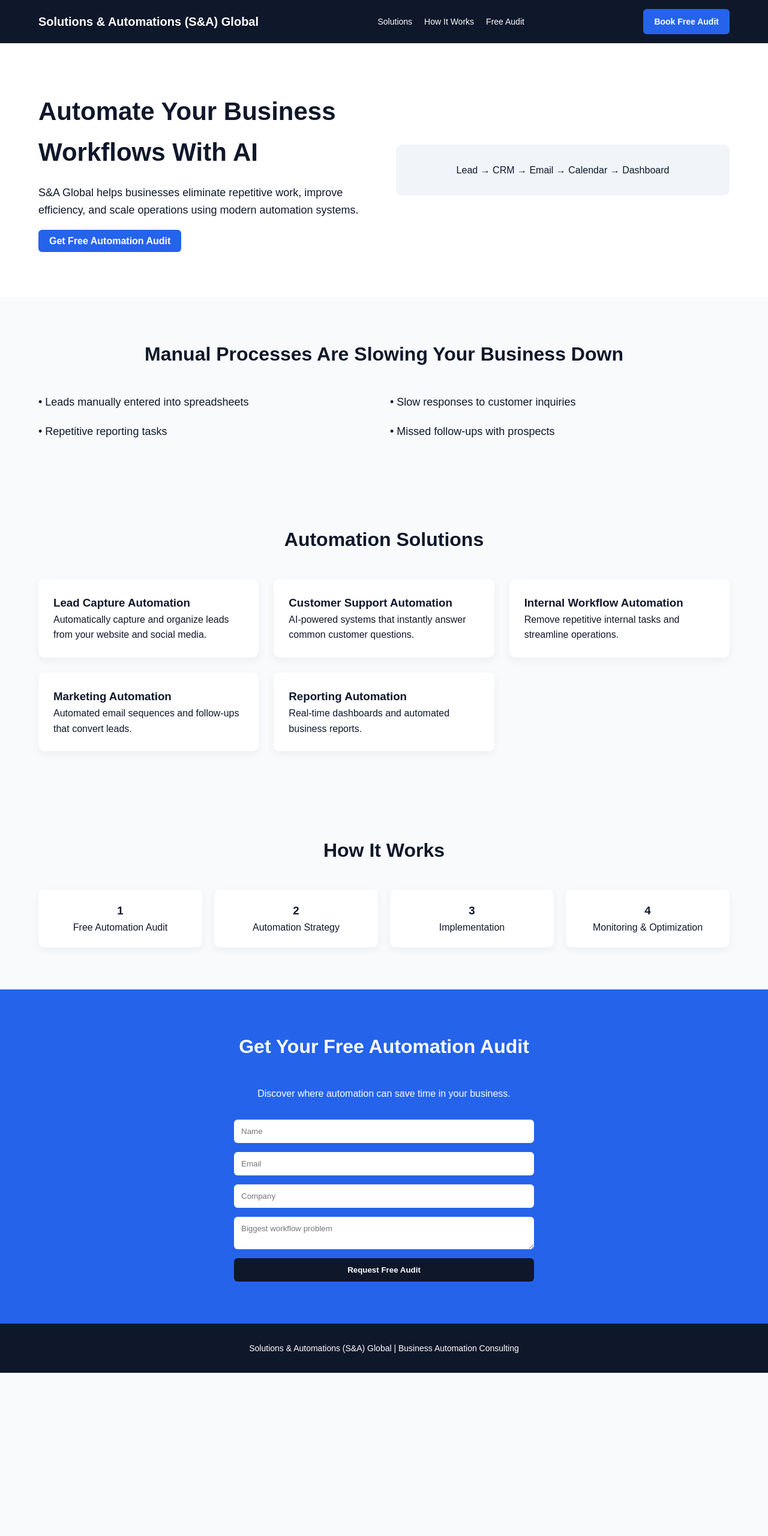
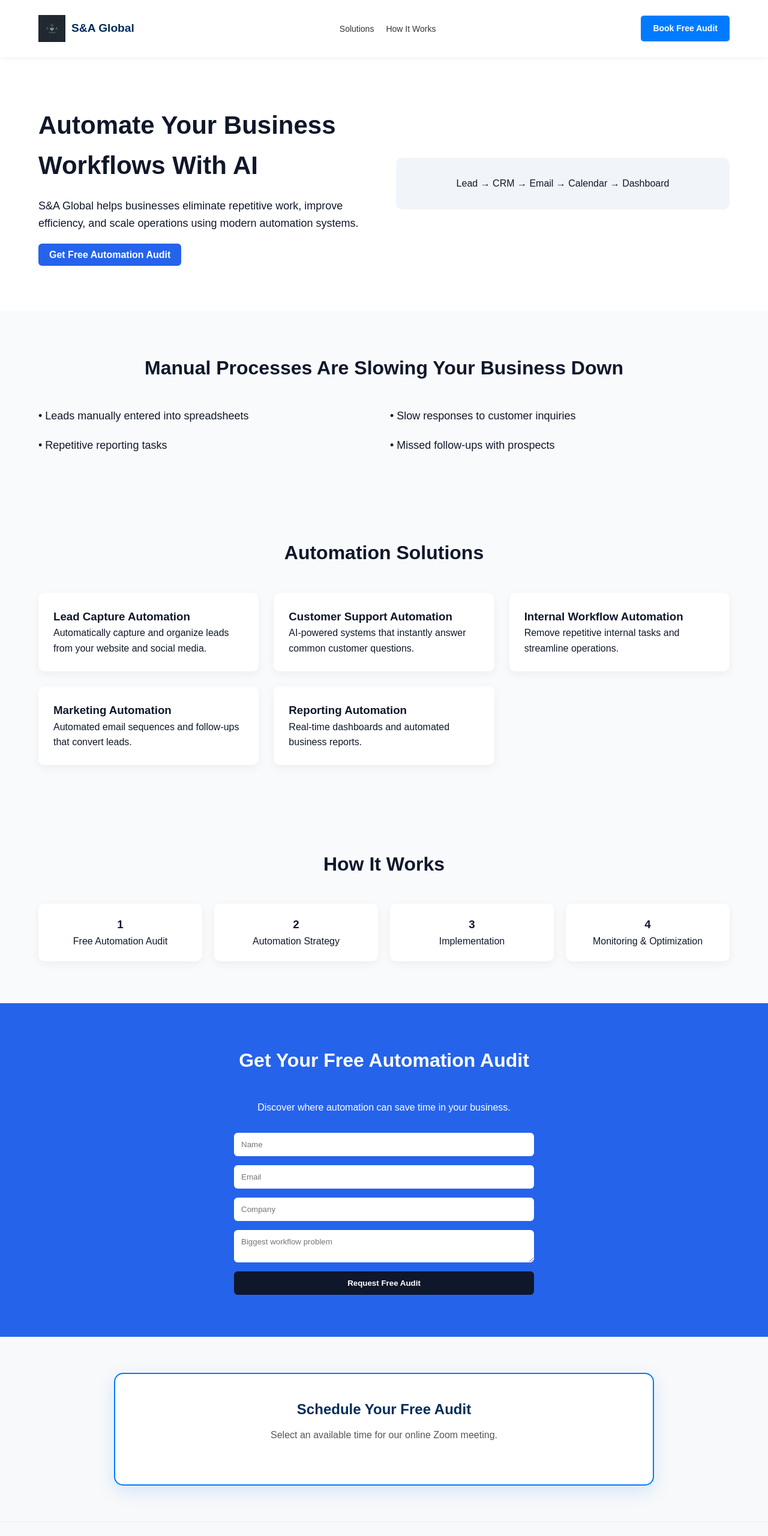
Before and after one commit to hmd2026-hub/S-A-Global, a plain HTML site: page index.html in a window 1280 px wide. Shown: the top 2560 px of the page at 60% size. Before the commit the page ends 2288 px from the top, so only its background shows below. Drawn offline with Linux system fonts and the light colour scheme; a script that the page names is missing.

Commit message:
Update index.html

```diff
--- a/index.html
+++ b/index.html
@@ -228,16 +228,23 @@ grid-template-columns:1fr;
 
 <body>
 
-<nav>
-<div class="container nav-wrapper">
-<div class="logo">Solutions & Automations (S&A) Global</div>
-<ul>
-<li><a href="#solutions">Solutions</a></li>
-<li><a href="#process">How It Works</a></li>
-<li><a href="#audit">Free Audit</a></li>
-</ul>
-<a class="cta-btn" href="#audit">Book Free Audit</a>
-</div>
+<nav style="background: #fff; box-shadow: 0 2px 10px rgba(0,0,0,0.05); position: sticky; top: 0; z-index: 1000;">
+    <div class="container nav-wrapper" style="display: flex; justify-content: space-between; align-items: center; padding: 10px 0;">
+
+        <div class="logo">
+            <a href="index.html" style="display: flex; align-items: center; text-decoration: none;">
+                <img src="logo.png" alt="S&A Global Logo" style="height: 45px; width: auto; margin-right: 10px;">
+                <span style="color: #002d5b; font-weight: bold; font-size: 1.2rem;">S&A Global</span>
+            </a>
+        </div>
+
+        <ul style="display: flex; list-style: none; gap: 20px; margin: 0; padding: 0;">
+            <li><a href="#solutions" style="text-decoration: none; color: #333; font-weight: 500;">Solutions</a></li>
+            <li><a href="#process" style="text-decoration: none; color: #333; font-weight: 500;">How It Works</a></li>
+        </ul>
+
+        <a class="cta-btn" href="https://meetings-na2.hubspot.com/harold-victor" style="background-color: #007bff; color: white; padding: 10px 20px; border-radius: 5px; text-decoration: none; font-weight: bold;">Book Free Audit</a>
+    </div>
 </nav>
 
 <section class="hero">
@@ -246,7 +253,7 @@ grid-template-columns:1fr;
 <div>
 <h1>Automate Your Business Workflows With AI</h1>
 <p>S&A Global helps businesses eliminate repetitive work, improve efficiency, and scale operations using modern automation systems.</p>
-<a class="cta-btn" href="#audit">Get Free Automation Audit</a>
+<a class="cta-btn" href="https://meetings-na2.hubspot.com/harold-victor">Get Free Automation Audit</a>
 </div>
 
 <div class="hero-diagram">
@@ -337,7 +344,7 @@ Lead → CRM → Email → Calendar → Dashboard
 </div>
 </section>
 
-<section class="audit" id="audit">
+<section class="audit" id="https://meetings-na2.hubspot.com/harold-victor">
 <div class="container">
 
 <h2 class="section-title">Get Your Free Automation Audit</h2>
@@ -353,10 +360,28 @@ Lead → CRM → Email → Calendar → Dashboard
 
 </div>
 </section>
+<style>
+    @media (max-width: 768px) { .audit-card { padding: 15px !important; margin: 0 10px !important; } }
+</style>
 
-<footer>
-Solutions & Automations (S&A) Global | Business Automation Consulting
+<section id="https://meetings-na2.hubspot.com/harold-victor" style="padding: 60px 0; background-color: #f8f9fa; text-align: center;">
+    <div class="audit-card" style="max-width: 900px; margin: 0 auto; padding: 40px; border: 2px solid #007bff; border-radius: 15px; background: #ffffff; box-shadow: 0 10px 30px rgba(0,123,255,0.15);">
+        <h2 style="color: #002d5b; margin-bottom: 10px; font-family: sans-serif;">Schedule Your Free Audit</h2>
+        <p style="color: #555; margin-bottom: 30px; font-family: sans-serif;">Select an available time for our online Zoom meeting.</p>
+
+        <div class="meetings-iframe-container" data-src="https://meetings-na2.hubspot.com/harold-victor?embed=true"></div>
+        <script type="text/javascript" src="https://static.hsappstatic.net/MeetingsEmbed/ex/MeetingsEmbedCode.js"></script>
+    </div>
+</section>
+<footer style="padding: 40px 20px; background-color: #f8f9fa; border-top: 1px solid #eee; text-align: center;">
+    <div class="container">
+        <div style="margin-bottom: 20px;">
+            <img src="logo.png" alt="S&A Global Logo" style="height: 35px; width: auto; opacity: 0.8;">
+        </div>
+        <p style="color: #002d5b; font-weight: 600; margin-bottom: 5px;">Solutions & Automations (S&A) Global</p>
+        <p style="color: #666; font-size: 0.9rem; margin-bottom: 20px;">Business Automation Consulting | Empowering operations with AI.</p>
+        <div style="font-size: 0.8rem; color: #999; border-top: 1px solid #ddd; padding-top: 20px;">&copy; 2026 S&A Global. All rights reserved.</div>
+    </div>
 </footer>
-
 </body>
 </html>
```
